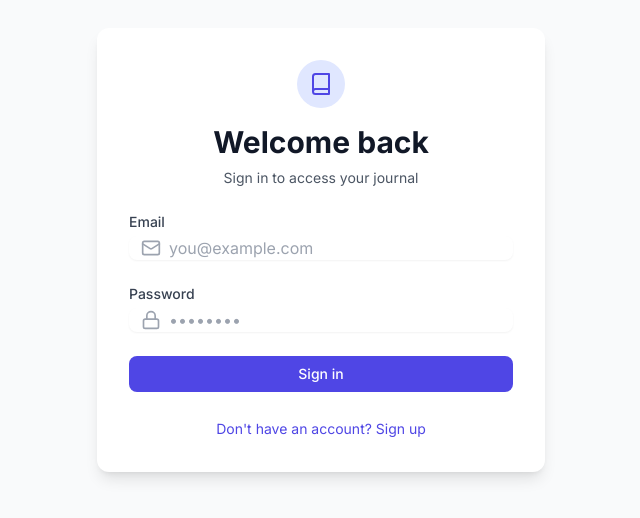
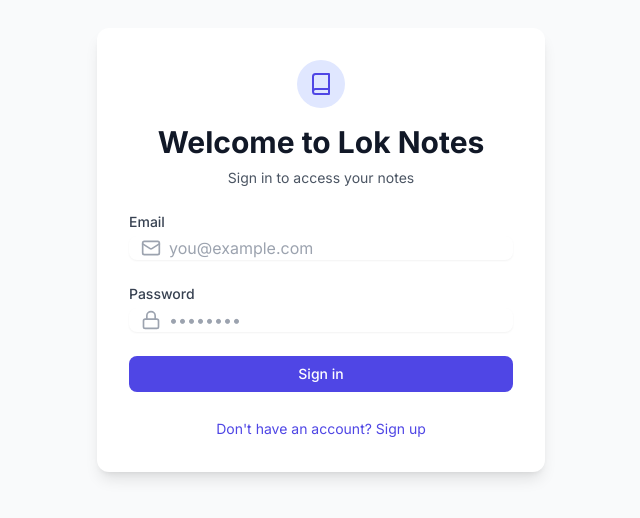
Before and after one commit to lokerao/Notes, a React (Vite) app: page / in a window 1280 px wide. Shown: the part 150-668 px from the top of the page, without its empty margins (319-959 px from the left). Built offline with nearby package versions, Linux system fonts and the light colour scheme; no server answers.

Commit message:
Rename application to Lok Notes

```diff
--- a/index.html
+++ b/index.html
@@ -4,7 +4,7 @@
     <meta charset="UTF-8" />
     <link rel="icon" type="image/svg+xml" href="/vite.svg" />
     <meta name="viewport" content="width=device-width, initial-scale=1.0" />
-    <title>Journal.io - Your Personal Digital Journal</title>
+    <title>Lok Notes - Your Personal Digital Journal</title>
     <link rel="preconnect" href="https://fonts.googleapis.com">
     <link rel="preconnect" href="https://fonts.gstatic.com" crossorigin>
     <link href="https://fonts.googleapis.com/css2?family=Inter:wght@400;500;600;700&display=swap" rel="stylesheet">
--- a/package.json
+++ b/package.json
@@ -1,5 +1,5 @@
 {
-  "name": "vite-react-typescript-starter",
+  "name": "lok-notes",
   "private": true,
   "version": "0.0.0",
   "type": "module",
--- a/src/components/Auth.tsx
+++ b/src/components/Auth.tsx
@@ -68,12 +68,12 @@ export default function Auth() {
             <Book className="h-6 w-6 text-indigo-600 dark:text-indigo-300" />
           </div>
           <h2 className="mt-4 text-center text-3xl font-bold text-gray-900 dark:text-white">
-            {mode === 'signin' ? 'Welcome back' : 'Create an account'}
+            Welcome to Lok Notes
           </h2>
           <p className="mt-2 text-center text-sm text-gray-600 dark:text-gray-400">
             {mode === 'signin'
-              ? 'Sign in to access your journal'
-              : 'Sign up to start your journal journey'}
+              ? 'Sign in to access your notes'
+              : 'Sign up to start your note-taking journey'}
           </p>
         </div>
 
--- a/src/components/Header.tsx
+++ b/src/components/Header.tsx
@@ -28,7 +28,7 @@ export default function Header() {
       <div className="mx-auto flex max-w-5xl items-center justify-between px-4 py-4 sm:px-6">
         <div className="flex items-center space-x-2">
           <BookText className="h-8 w-8 text-indigo-600 dark:text-indigo-400" />
-          <h1 className="text-xl font-bold text-gray-900 dark:text-white">Journal.io</h1>
+          <h1 className="text-xl font-bold text-gray-900 dark:text-white">Lok Notes</h1>
         </div>
 
         {user && (
```
Also changed, not shown: 1 other file (tests, documents, lock files or other folders).
